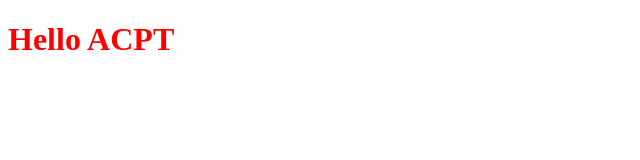
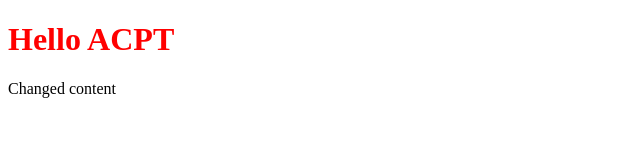
Before and after one commit to yasindu1997/demo-web, a plain HTML site: page index.html in a window 1280 px wide. Shown: the whole page, without its empty margins (0-640 px from the left). Drawn offline with Linux system fonts and the light colour scheme.

Commit message:
p tag added

```diff
--- a/index.html
+++ b/index.html
@@ -9,6 +9,7 @@
 
 <body>
     <h1 style="color: red;">Hello ACPT</h1>
+    <p>Changed content</p>
 </body>
 
 </html>
```
